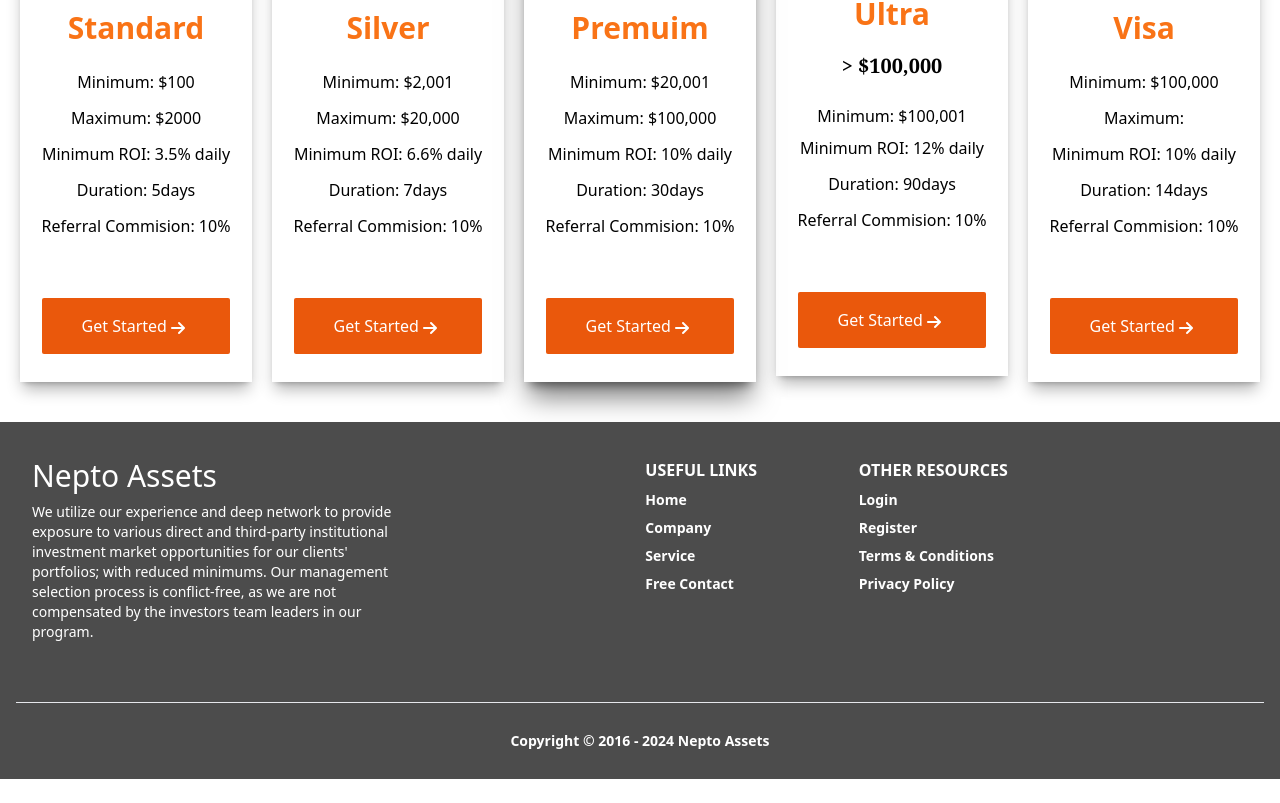
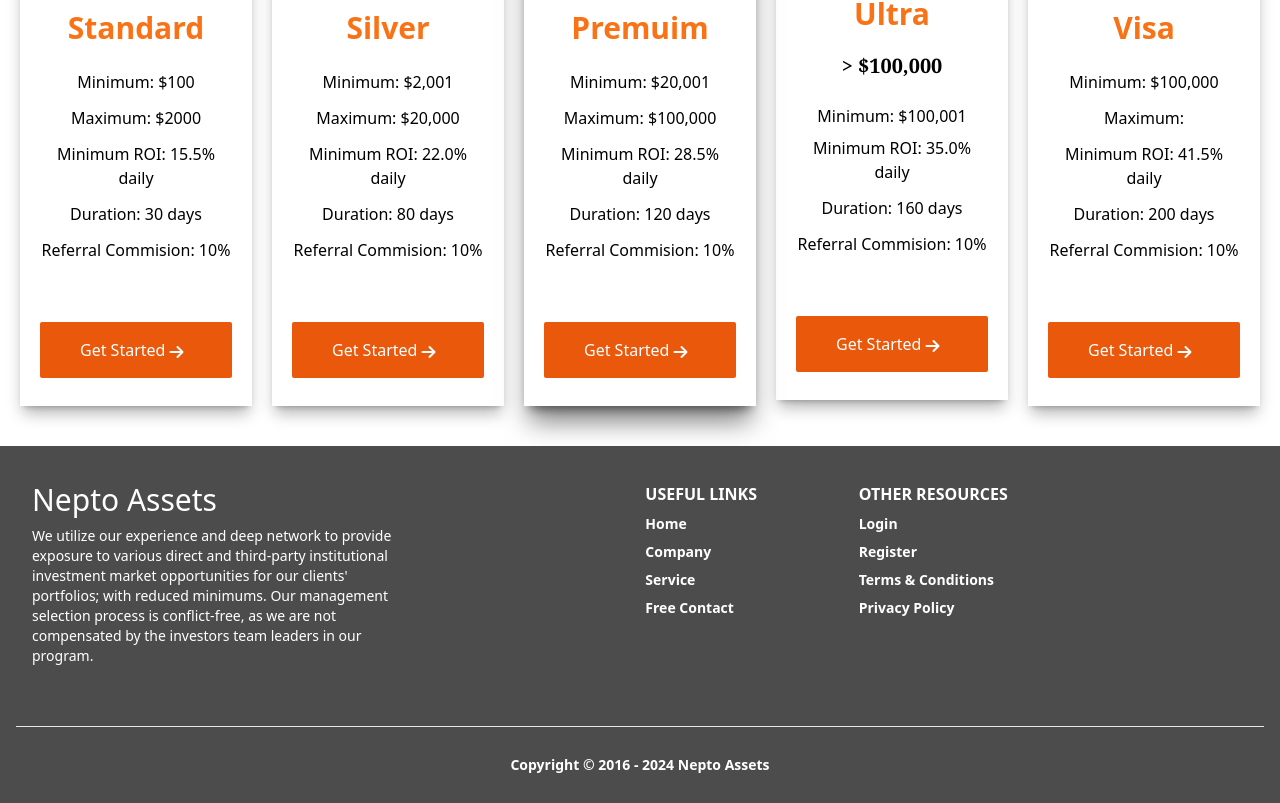
Before and after one commit to EbubeIreneaus/neptoassets, a Nuxt app: page /pricing in a window 1280 px wide. Shown: the part 1540-2343 px from the top of the page. Before the commit the page ends 2319 px from the top, so only its background shows below. Built offline with nearby package versions, Linux system fonts and the light colour scheme.

Commit message:
updating investment periods and percentage roi

```diff
--- a/components/invest.vue
+++ b/components/invest.vue
@@ -50,8 +50,8 @@
                     <ul role="list" class="text-center">
                         <li class="py-1">Minimum: $100</li>
                         <li class="py-2">Maximum: $2000</li>
-                        <li class="py-1">Minimum ROI: 3.5% daily</li>
-                        <li class="py-2">Duration: 5days</li>
+                        <li class="py-1">Minimum ROI: 15.5% daily</li>
+                        <li class="py-2">Duration: 30 days</li>
                         <li class="py-1">Referral Commision: 10%</li>
 
                        <div class="mt-14"> <link-btn-fa link="/auth/register">Get Started</link-btn-fa></div>
@@ -67,8 +67,8 @@
                     <ul role="list" class="text-center">
                         <li class="py-1">Minimum: $2,001</li>
                         <li class="py-2">Maximum: $20,000</li>
-                        <li class="py-1">Minimum ROI: 6.6% daily</li>
-                        <li class="py-2">Duration: 7days</li>
+                        <li class="py-1">Minimum ROI: 22.0% daily</li>
+                        <li class="py-2">Duration: 80 days</li>
                         <li class="py-1">Referral Commision: 10%</li>
 
                        <div class="mt-14"> <link-btn-fa   link="/auth/register" >Get Started</link-btn-fa></div>
@@ -98,8 +98,8 @@
                     <ul role="list" class="text-center">
                         <li class="py-1">Minimum: $20,001</li>
                         <li class="py-2">Maximum: $100,000</li>
-                        <li class="py-1">Minimum ROI: 10% daily</li>
-                        <li class="py-2">Duration: 30days</li>
+                        <li class="py-1">Minimum ROI: 28.5% daily</li>
+                        <li class="py-2">Duration: 120 days</li>
                         <li class="py-1">Referral Commision: 10%</li>
 
 
@@ -117,8 +117,8 @@
                     <ul role="list" class="text-center">
                         <li class="py-1">Minimum: $100,001</li>
                         <!-- <li class="py-2">Maximum: $20,000</li> -->
-                        <li class="py-1">Minimum ROI: 12% daily</li>
-                        <li class="py-2">Duration: 90days</li>
+                        <li class="py-1">Minimum ROI: 35.0% daily</li>
+                        <li class="py-2">Duration: 160 days</li>
                         <li class="py-1">Referral Commision: 10%</li>
 
 
@@ -133,8 +133,8 @@
                     <ul role="list" class="text-center">
                         <li class="py-1">Minimum: $100,000</li>
                         <li class="py-2">Maximum: </li>
-                        <li class="py-1">Minimum ROI: 10% daily</li>
-                        <li class="py-2">Duration: 14days</li>
+                        <li class="py-1">Minimum ROI: 41.5% daily</li>
+                        <li class="py-2">Duration: 200 days</li>
                         <li class="py-1">Referral Commision: 10%</li>
 
 
--- a/pages/user/invest.vue
+++ b/pages/user/invest.vue
@@ -4,12 +4,12 @@
 });
 const props = defineProps(['api'])
 const plans = ref({
-    'standard': { 'plan': 'standard', 'min': 100, 'max': 2000, 'duration': '5 days', 'roi': 3.5, 'bonus': 0 },
-    'silver': { 'plan': 'silver', 'min': 2001, 'max': 20000, 'duration': '1 weeks', 'roi': 6.6, 'bonus': 0 },
-    'premium': { 'plan': 'premium', 'min': 20001, 'max': 100000, 'duration': '1 months', 'roi': 10, 'bonus': 0 },
-    'ultra': { 'plan': 'ultra', 'min': 100001, 'max': 1000000, 'duration': '3 months', 'roi': 12, 'bonus': 0 },
-    'promo': { 'plan': 'promo', 'min': 1000, 'max': 100000, 'duration': '1 months', 'roi': 5.5, 'bonus': 0 },
-    'visa': { 'plan': 'visa', 'min': 2000, 'max': 1000000, 'duration': '2 weeks', 'roi': 8.5, 'bonus': 20 },
+    'standard': { 'plan': 'standard', 'min': 100, 'max': 2000, 'duration': '40 days', 'roi': 15.5, 'bonus': 0 },
+    'silver': { 'plan': 'silver', 'min': 2001, 'max': 20000, 'duration': '80 days', 'roi': 22.0, 'bonus': 0 },
+    'premium': { 'plan': 'premium', 'min': 20001, 'max': 100000, 'duration': '120 days', 'roi': 28.5, 'bonus': 0 },
+    'ultra': { 'plan': 'ultra', 'min': 100001, 'max': 1000000, 'duration': '160 days', 'roi': 35.0, 'bonus': 0 },
+    'promo': { 'plan': 'promo', 'min': 1000, 'max': 100000, 'duration': '200 days', 'roi': 41.5, 'bonus': 0 },
+    'visa': { 'plan': 'visa', 'min': 2000, 'max': 1000000, 'duration': '240', 'roi': 47.0, 'bonus': 20 },
 })
 const account = inject('account')
 const url = props.api
```
